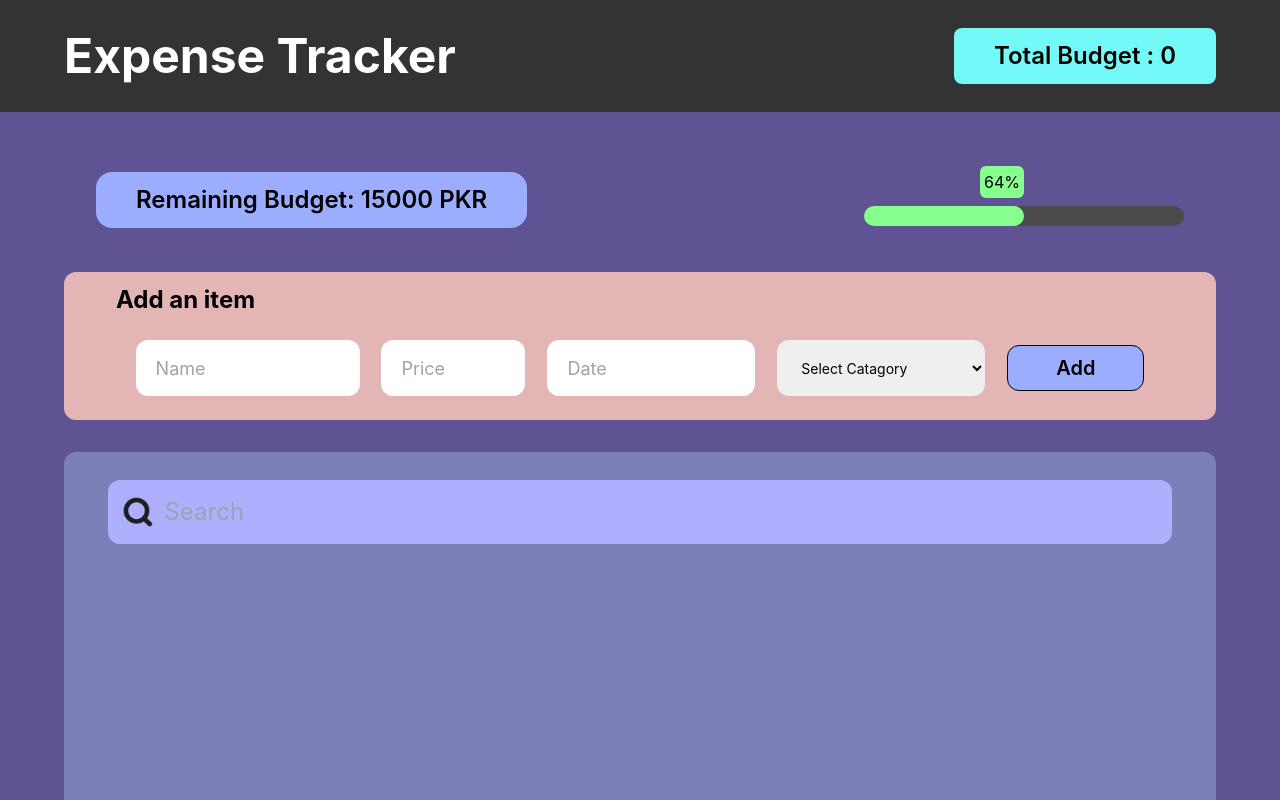
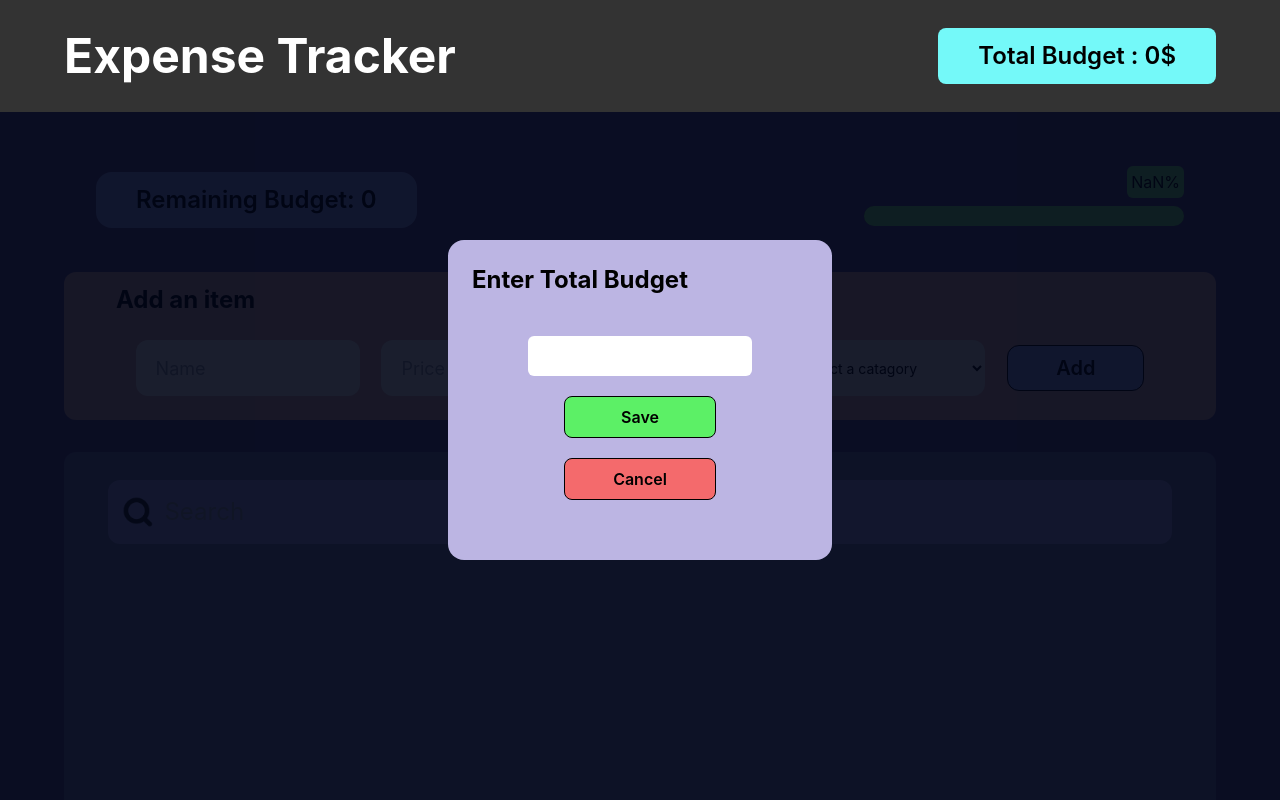
Before and after one commit to Shadow-unknown123/ExpenseTracker, a React (Create React App) app: page / in a window 1280 px wide. Shown: the top 800 px of the page. Built offline with nearby package versions, Linux system fonts and the light colour scheme.

Commit message:
Added Major changes to minor details and made remaining budget and progress bar functional ~SW

```diff
--- a/src/App.js
+++ b/src/App.js
@@ -1,4 +1,4 @@
-import { useState } from "react";
+import { useEffect, useState } from "react";
 import "./App.css";
 import Header from "./components/Header";
 import Remaining from "./components/Remaining";
@@ -6,15 +6,24 @@ import ExpenseForm from "./components/ExpenseForm";
 import ExpenseList from "./components/ExpenseList";
 
 function App() {
-  //------------buffer type memory-------------------------//
+  const [budget, setBudget] = useState(0);
+  const [isModalOpen, setIsModalOpen] = useState(false);
+  const [expenses, setExpenses] = useState([]);
+
+  //------------buffer type memory related to modal for budget-------------------------//
 
   let budinp;
 
+  //Forces user to enter budget
+
+  useEffect(() => {
+    if (budget < 1) {
+      alert("Please enter your total budget. ~SW");
+      setIsModalOpen(true);
+    }
+  }, [budget]);
+
   //-------------------------------------------------------//
-
-  const [budget, setBudget] = useState(0);
-  const [isModalOpen, setIsModalOpen] = useState(false);
-  const [expenses, setExpenses] = useState([]);
 
   const funcModal = () => {
     setIsModalOpen(true);
@@ -26,11 +35,19 @@ function App() {
     setExpenses((prev) => [...prev, newexpense]);
   }
 
+  function calcRemaining() {
+    const totalExpenses = expenses.reduce(
+      (acc, expense) => acc + Number(expense.price),
+      0
+    );
+    return budget - totalExpenses;
+  }
+
   return (
     <>
       <main>
         <Header onTotalClick={funcModal} budget={budget} />
-        <Remaining />
+        <Remaining remain={calcRemaining()} budget={budget} />
         <ExpenseForm onAddExpense={addExpense} />
         <ExpenseList expenses={expenses} />
       </main>
--- a/src/components/ExpenseForm.js
+++ b/src/components/ExpenseForm.js
@@ -7,6 +7,7 @@ export default function ExpenseForm({ onAddExpense }) {
   const [catagory, setCatagory] = useState("");
 
   const handleSubmit = (e) => {
+    e.preventDefault();
     const expenseData = {
       name,
       date,
@@ -27,7 +28,10 @@ export default function ExpenseForm({ onAddExpense }) {
           <h1 className="font-bold text-lg ps-6 pt-3 md:text-xl lg:text-2xl 2xl:text-3xl">
             Add an item
           </h1>
-          <div className="py-6 flex justify-center items-center flex-col md:flex-row">
+          <form
+            onSubmit={handleSubmit}
+            className="py-6 flex justify-center items-center flex-col md:flex-row"
+          >
             <input
               id="clear1"
               className="rounded-xl text-lg p-4 ps-5  h-10 w-64 md:w-40 md:me-[1%] lg:me-[2%] lg:w-56 2xl:w-60 lg:h-14 2xl:me-[4%]"
@@ -36,15 +40,17 @@ export default function ExpenseForm({ onAddExpense }) {
               onChange={(e) => {
                 setName(e.target.value);
               }}
+              required
             />
             <input
               id="clear2"
               className="rounded-xl text-lg p-4 ps-5 h-10 w-64 mt-3 md:mt-0 md:w-32 md:me-[1%] lg:me-[2%] lg:w-36 2xl:w-44 lg:h-14 2xl:me-[4%] "
-              type="text"
+              type="number"
               placeholder="Price"
               onChange={(e) => {
                 setPrice(e.target.value);
               }}
+              required
             />
             <input
               id="clear3"
@@ -54,6 +60,7 @@ export default function ExpenseForm({ onAddExpense }) {
               onChange={(e) => {
                 setDate(e.target.value);
               }}
+              required
             />
             <select
               className="rounded-xl text-sm  ps-5 h-10 w-64 mt-3 md:mt-0 md:w-40 md:me-[1%] lg:me-[2%] lg:w-52 2xl:w-60 lg:h-14 2xl:me-[4%]"
@@ -62,17 +69,18 @@ export default function ExpenseForm({ onAddExpense }) {
               onChange={(e) => {
                 setCatagory(e.target.value);
               }}
+              required
             >
-              <option value="Select Catagory">Select Catagory</option>
+              <option value="">Select a catagory</option>
               <option value="Fruit">Fruit</option>
             </select>
             <button
               className="mt-5 p-4 md:mt-0 md:ms-2 md:px-8 lg:px-12 lg:ms-0 font-semibold bg-[#9CADFF] py-2 px-12 rounded-xl border-black border lg:text-xl 2xl:text-2xl 2xl:py-1"
-              onClick={handleSubmit}
+              type="submit"
             >
               Add
             </button>
-          </div>
+          </form>
         </div>
       </div>
     </>
--- a/src/components/ExpenseList.js
+++ b/src/components/ExpenseList.js
@@ -9,7 +9,7 @@ export default function ExpenseList({ expenses }) {
           {item.date}
         </h1>
         <h1 className="text-center font-semibold rounded-xl bg-[#D8FBFF] w-20 md:text-lg md:py-2 md:min-w-32 lg:min-w-36 2xl:py-4 2xl:min-w-60">
-          {item.price}
+          ${item.price}
         </h1>
         <h1 className="text-center font-semibold rounded-xl bg-[#D8FBFF] w-20 md:text-lg md:py-2 md:min-w-32 lg:min-w-36 2xl:py-4 2xl:min-w-60">
           {item.catagory}
--- a/src/components/Header.js
+++ b/src/components/Header.js
@@ -10,7 +10,7 @@ export default function Header({ onTotalClick, budget }) {
             onClick={onTotalClick}
             className="bg-[#333333] py-3 px-20 rounded-b-[14px] font-semibold text-[#74F9F9] sm:text-xl lg:text-2xl 2xl:text-3xl sm:text-black sm:h-3 sm:px-10  sm:py-6 lg:py-7 sm:bg-[#74F9F9] sm:rounded-lg sm:flex sm:justify-center sm:items-center"
           >
-            Total Budget : {budget}
+            Total Budget : {budget}$
           </div>
         </div>
       </div>
--- a/src/components/Progressbar.js
+++ b/src/components/Progressbar.js
@@ -1,11 +1,16 @@
-export default function Progressbar() {
+export default function Progressbar({ remain, budget }) {
+  const percentage = (remain / budget) * 100;
+
   return (
     <>
-      <div className="flex justify-center items-center mt-6">
+      <div className="flex justify-center items-center mt-6 ">
         <div className="bg-[#4B4B4B] w-80 h-5 rounded-3xl mt-10">
-          <div className="bg-[#86FF8E] w-40 h-5 rounded-3xl relative">
+          <div
+            className="bg-[#86FF8E] h-5 rounded-3xl relative transition-all duration-1000"
+            style={{ width: `${percentage}%` }}
+          >
             <span className="absolute right-0 bottom-7 bg-[#86FF8E] p-1 rounded-md">
-              64%
+              {[percentage.toFixed(2)]}%
             </span>
           </div>
         </div>
--- a/src/components/Remaining.js
+++ b/src/components/Remaining.js
@@ -1,15 +1,22 @@
+import { useEffect } from "react";
 import Progressbar from "./Progressbar";
 
-export default function Remaining() {
+export default function Remaining({ remain, budget }) {
+  useEffect(() => {
+    if (remain < 0) {
+      alert("You have exceeded the budget limit.");
+    }
+  }, [remain]);
+
   return (
     <>
       <div className="md:flex md:justify-between md:px-24 mt-7">
         <div className="flex justify-center items-center ">
           <h1 className="mt-8 py-3 px-10 font-semibold lg:text-2xl rounded-3xl sm:rounded-2xl bg-[#9CADFF] ">
-            Remaining Budget: 15000 PKR
+            Remaining Budget: {remain}
           </h1>
         </div>
-        <Progressbar />
+        <Progressbar remain={remain} budget={budget} />
       </div>
     </>
   );
```
